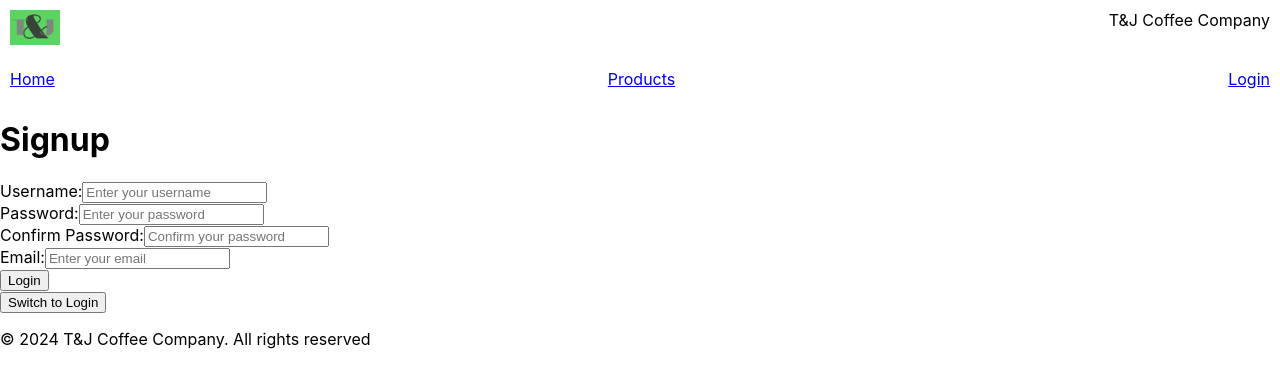
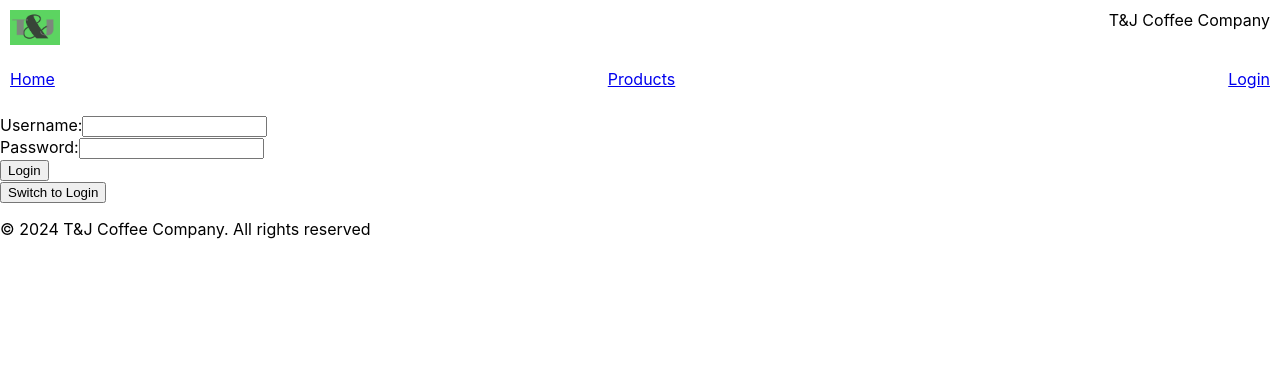
Before and after one commit to jungp22/ensf381-assignment5, a React (Create React App) app: page /login in a window 1280 px wide. Both pictures are taken after a click on the button "Switch to Signup". Shown: the top 388 px of the page. Built offline with nearby package versions, Linux system fonts and the light colour scheme.

Commit message:
implemented signup to frontend

```diff
--- a/src/components/SignupForm.js
+++ b/src/components/SignupForm.js
@@ -1,51 +1,62 @@
+import React, { useState } from 'react';
+import { useNavigate } from "react-router-dom";
 
 const SignupForm = ({ toggleForm }) => {
+
+  const [username, setUsername] = useState("");
+  const [password, setPassword] = useState("");
+  const [confirmPassword, setConfirmPassword] = useState("");
+  const [message, setMessage] = useState("");
+  const [signedUp, setSignedUp] = useState(false);
+  const navigate = useNavigate();
+
+  function handleSignUp() {
+    fetch("http://127.0.0.1:5000/register", {
+      method: "POST",
+      headers: {
+        "Content-Type": "application/json",
+      },
+      body: JSON.stringify({ username: username, password: password }),
+    })
+      .then((response) => response.json())
+      .then((response) => {
+        if (response.authenticated) {
+          setSignedUp(true);
+          setMessage("Authentication successful");
+        } else {
+          setSignedUp(false);
+          setMessage("Authentication failed. Incorrect username or password.");
+        }
+      })
+      .catch((error) =>
+        setMessage("Authentication failed. Incorrect username or password.")
+      );
+  }
+  if (signedUp) {
+    // Redirect to another page after successful authentication
+    navigate("/");
+  }
+
+
   return (
     <div>
-        <h1>Signup</h1>
-        <form name="signup" onsubmit="validateForm(event)">
-          <label for="username">Username:</label>
+      <p>{message}</p>
+      <label>
+        Username:
+        <input type="text" onChange={(e) => setUsername(e.target.value)} />
+      </label>
+      <br />
+      <label>
+        Password:
+        <input type="password" onChange={(e) => setPassword(e.target.value)} />
+      </label>
+      <br />
+      <button type="submit" class="login-btn" onClick={handleSignUp}>Login</button>
+      <br/>
+      <button type="button" onClick={toggleForm}>
+        Switch to Login
+      </button>
 
-          <input
-            type="text"
-            id="username"
-            name="username"
-            required
-            placeholder="Enter your username"
-          />
-          <br/>
-          <label for="password">Password:</label>
-          <input
-            type="password"
-            id="password"
-            name="password"
-            required
-            placeholder="Enter your password"
-          />
-          <br/>
-          <label for="password-confirm">Confirm Password:</label>
-          <input
-            type="password"
-            id="confirm-password"
-            name="confirm-password"
-            required
-            placeholder="Confirm your password"
-          />
-          <br/>
-          <label for="email">Email:</label>
-          <input
-            type="email"
-            id="email"
-            name="email"
-            required
-            placeholder="Enter your email"
-          />
-          <br/>
-
-          <button type="submit" class="signup-btn">Login</button><br/>
-          <button type="button" onClick={toggleForm}>Switch to Login</button>
-
-        </form>
     </div>
   );
 };
```
